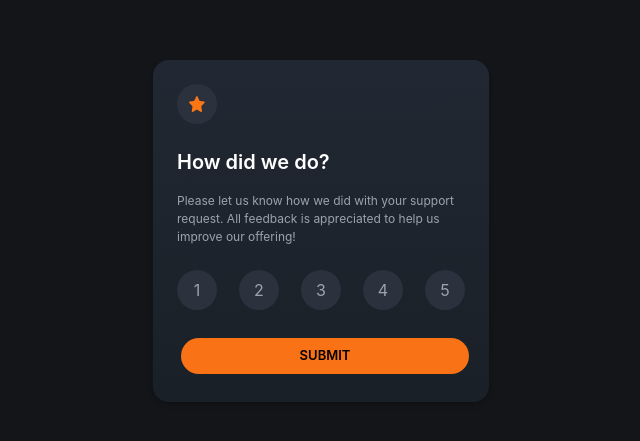
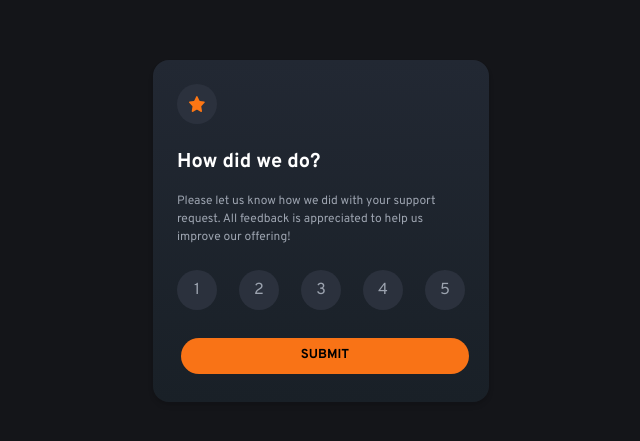
Before and after one commit to YuejiaoShi/technical-assignment, a React (Create React App) app: page / in a window 1280 px wide. Shown: the part 169-610 px from the top of the page, without its empty margins (319-959 px from the left). Built offline with nearby package versions, Linux system fonts and the light colour scheme.

Commit message:
add font family Overpass

```diff
--- a/public/index.html
+++ b/public/index.html
@@ -5,6 +5,10 @@
     <link rel="icon" href="favicon-32x32.png" />
     <meta name="viewport" content="width=device-width, initial-scale=1" />
     <meta name="theme-color" content="#000000" />
+    <link
+      href="https://fonts.googleapis.com/css2?family=Overpass:wght@400;700&display=swap"
+      rel="stylesheet"
+    />
     <meta
       name="description"
       content="Web site created using create-react-app"
--- a/src/index.css
+++ b/src/index.css
@@ -4,8 +4,8 @@
 
 body {
   margin: 0;
-  font-family: -apple-system, BlinkMacSystemFont, "Segoe UI", "Roboto", "Oxygen",
-    "Ubuntu", "Cantarell", "Fira Sans", "Droid Sans", "Helvetica Neue",
+  font-family: Overpass, -apple-system, BlinkMacSystemFont, "Segoe UI", "Roboto",
+    "Oxygen", "Ubuntu", "Cantarell", "Fira Sans", "Droid Sans", "Helvetica Neue",
     sans-serif;
   -webkit-font-smoothing: antialiased;
   -moz-osx-font-smoothing: grayscale;
```
